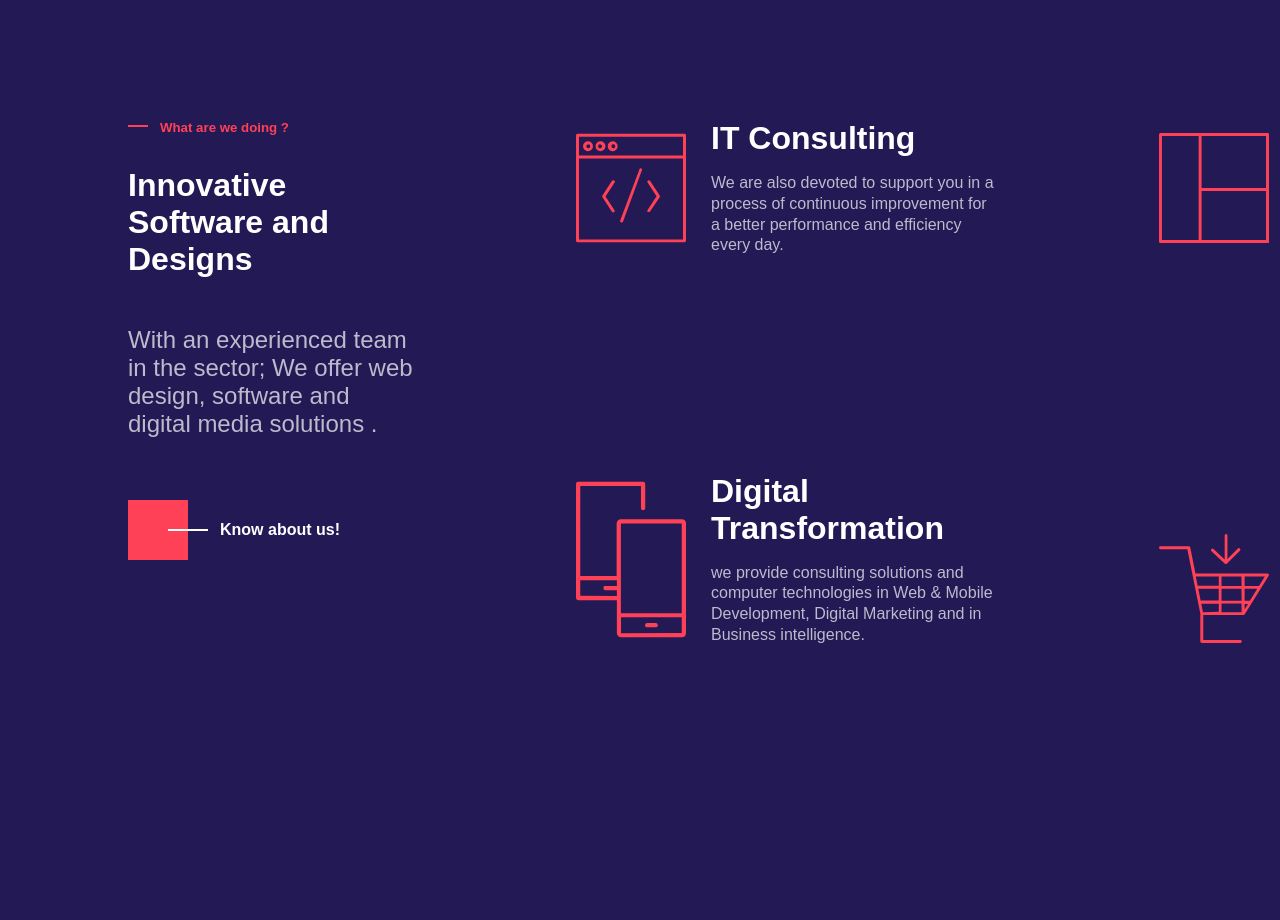
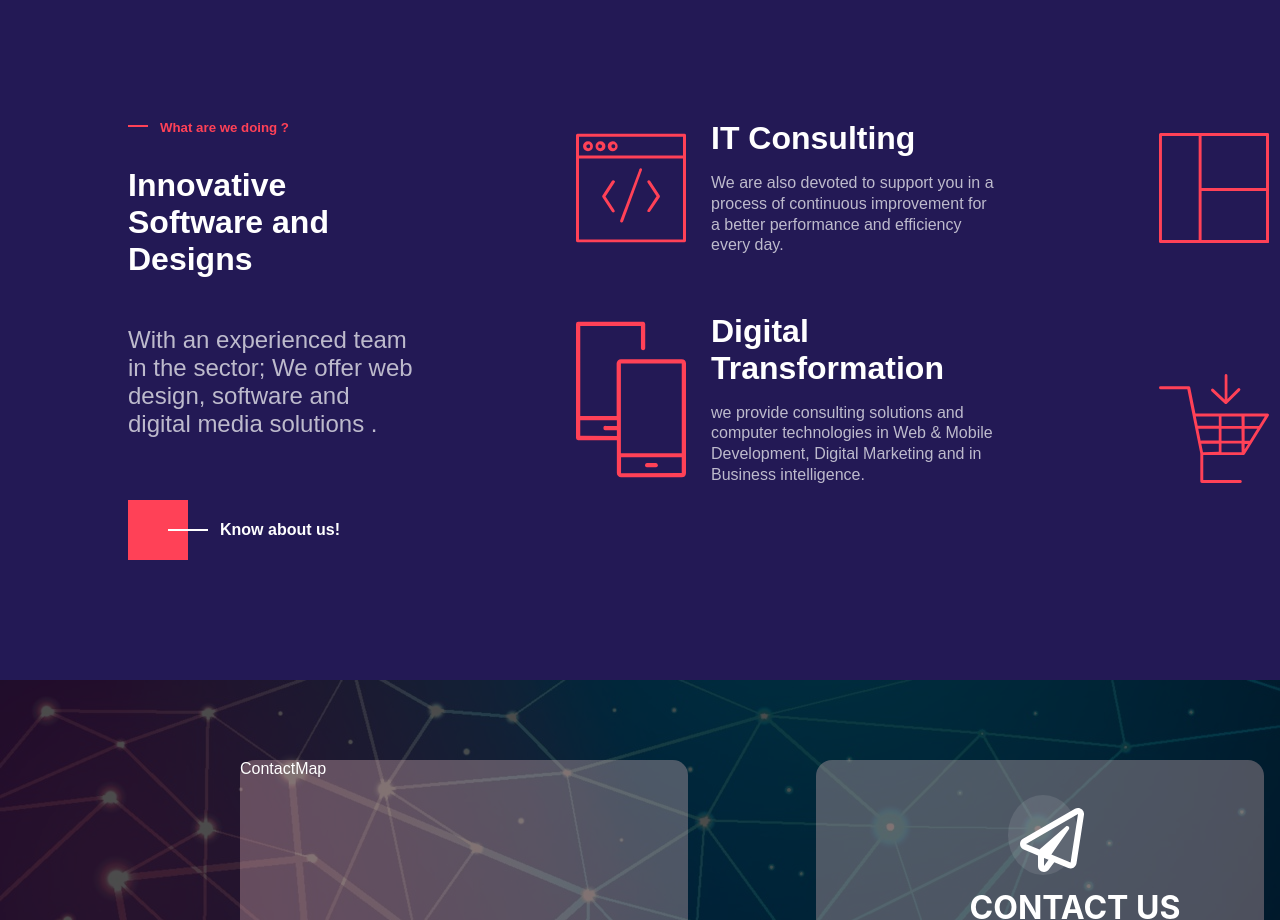
Before and after one commit to akkasumeyye/root-development, a React (Create React App) app: page / in a window 1280 px wide. Shown: the part 1880-2800 px from the top of the page. Built offline with nearby package versions, Linux system fonts and the light colour scheme.

Commit message:
scroll değişiklikleri

```diff
--- a/src/components/Navbar.js
+++ b/src/components/Navbar.js
@@ -170,7 +170,7 @@ const Navbar = () => {
       </NavLink>
       <div>
         <NavLink activeClass="active" smooth={true} spy={true} to="about">About</NavLink>
-        <NavLink activeClass="active" smooth={true} spy={true} offset={-180} to="services">Services</NavLink>
+        <NavLink activeClass="active" smooth={true} spy={true} offset={-280} to="services">Services</NavLink>
         <NavLink activeClass="active" smooth={true} spy={true} offset={-100} to="contact">
           <FiPhoneCall color={"white"} fontSize="1.3rem" /> Contact
         </NavLink>
--- a/src/pages/Services.js
+++ b/src/pages/Services.js
@@ -9,7 +9,7 @@ import {Link} from "react-scroll"
 
 
 const ServicesPage = styled.div`
-  height: 100vh;
+  height: 60vh;
   width: 85vw;
   color: #fff;
   margin-top: 25rem;
@@ -17,7 +17,6 @@ const ServicesPage = styled.div`
   display: grid;
   grid-template-areas: 'company consulting outsourcing'
   'company mobile embedded';
-  row-gap: 0;
 
   div {
     :nth-child(1){
```
